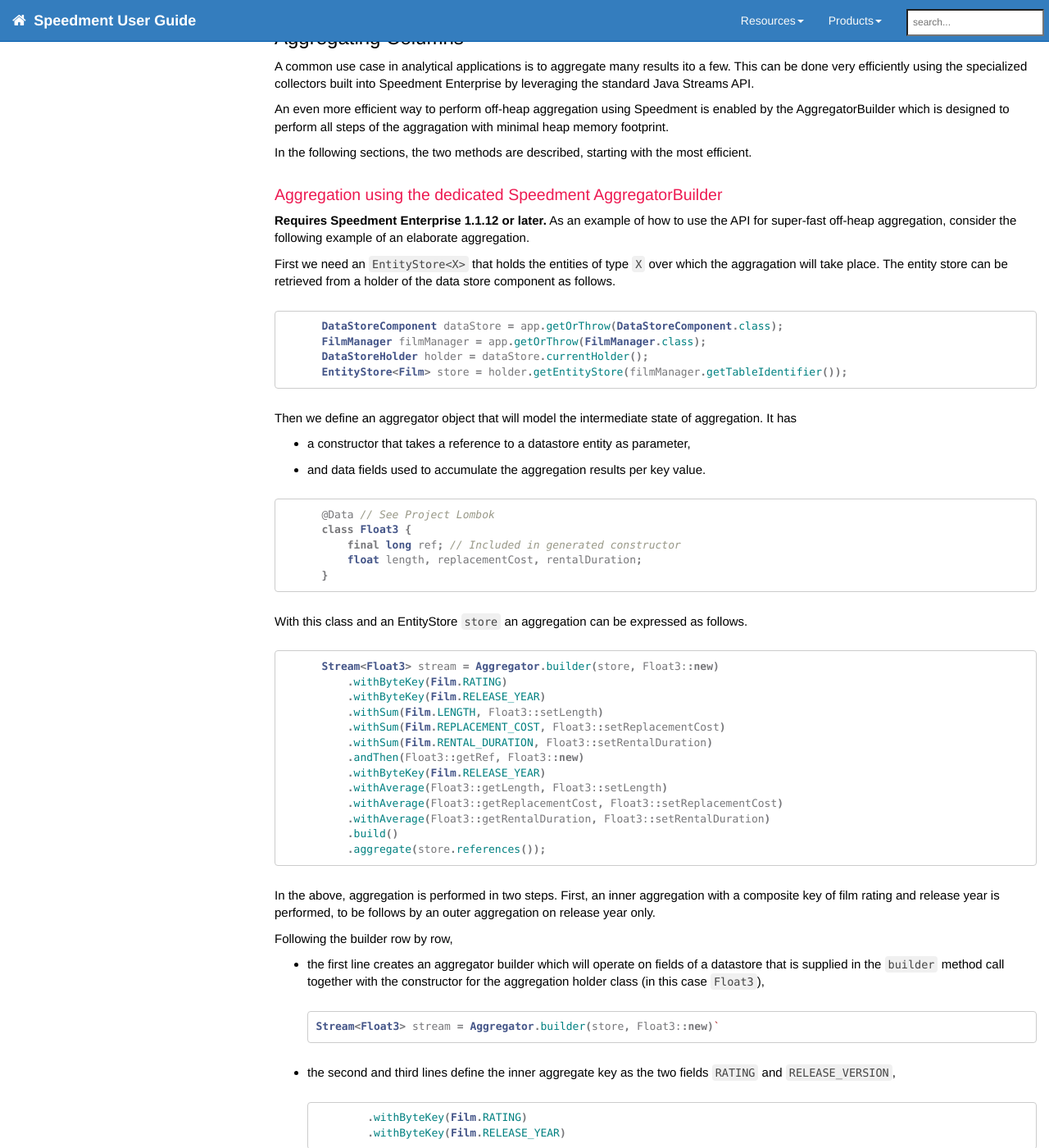
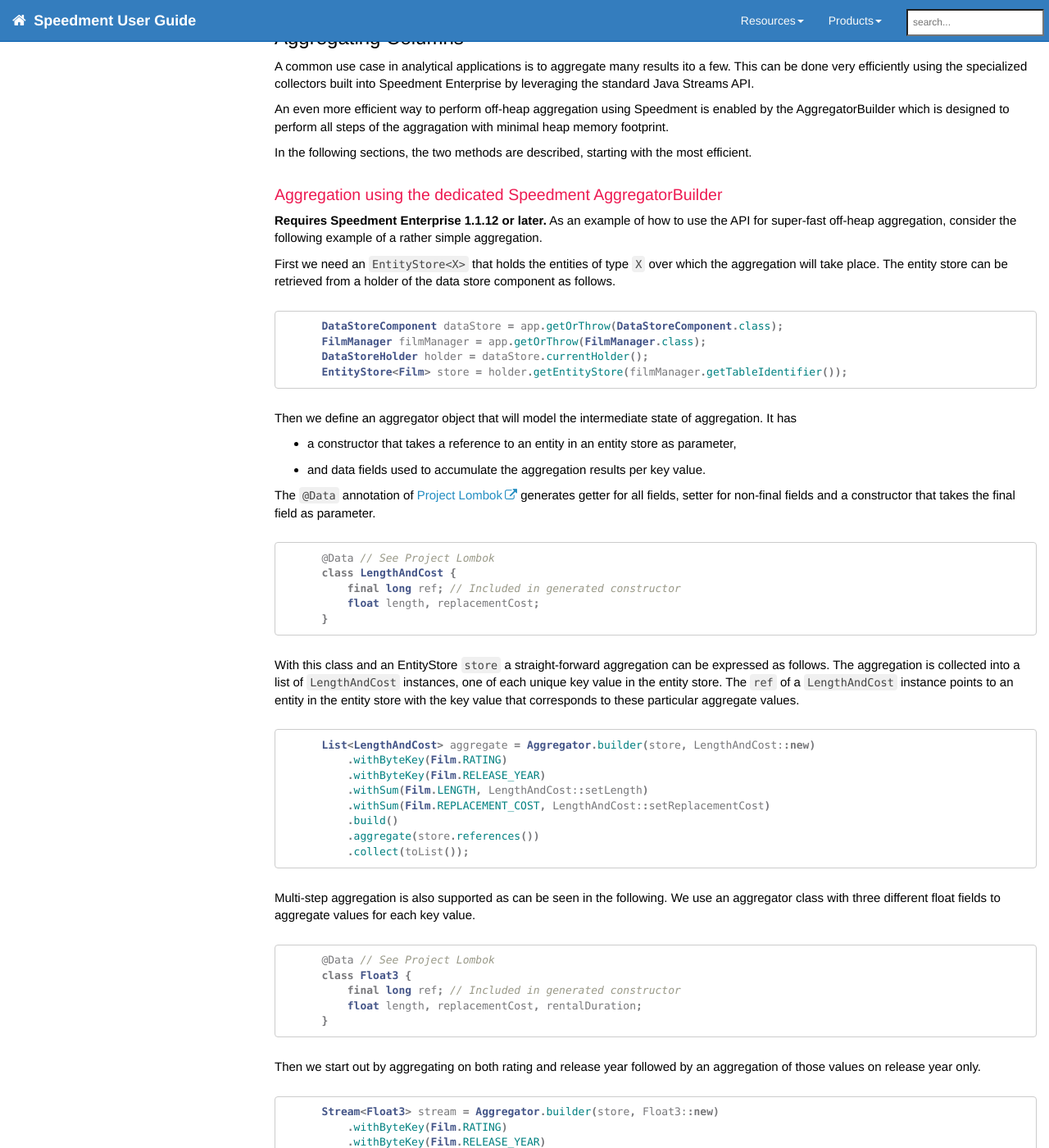
Before and after one commit to speedment/speedment-doc, a Jekyll site: the page built from pages/datastore.md, in a window 1280 px wide and 1400 px high, scrolled down 7443 px. Shown: the whole window at 82% size. Built offline with Jekyll 4.4.1, drawn with Linux system fonts in a browser that asks for light colours; nearby versions of some CDN libraries; comment, search, counter and statistics services are not loaded; some of the changed text lies outside the part shown.

Commit message:
datastore: added a more simple aggregation example

````diff
--- a/pages/datastore.md
+++ b/pages/datastore.md
@@ -261,9 +261,9 @@
 ### Aggregation using the dedicated Speedment AggregatorBuilder
 **Requires Speedment Enterprise 1.1.12 or later.**
 As an example of how to use the API for super-fast off-heap aggregation, consider the following
-example of an elaborate aggregation.
+example of a rather simple aggregation.
 
-First we need an `EntityStore<X>` that holds the entities of type `X` over which the aggragation
+First we need an `EntityStore<X>` that holds the entities of type `X` over which the aggregation
 will take place. The entity store can be retrieved from a holder of the data store component as follows.
 
 ```java
@@ -276,9 +276,41 @@
 Then we define an aggregator object that will model
 the intermediate state of aggregation. It has
 
-* a constructor that takes a reference to a datastore
-entity as parameter,
+* a constructor that takes a reference to an entity in an entity store
+as parameter,
 * and data fields used to accumulate the aggregation results per key value.
+
+The `@Data` annotation of [Project Lombok](https://projectlombok.org/)
+generates getter for all fields, setter
+for non-final fields and a constructor that takes the final field as parameter.
+
+```java
+      @Data // See Project Lombok
+      class LengthAndCost {
+          final long ref; // Included in generated constructor
+          float length, replacementCost;
+      }
+```
+
+With this class and an EntityStore `store` a straight-forward aggregation can be expressed as follows.
+The aggregation is collected into a list of `LengthAndCost` instances, one of each unique key value in the entity store.
+The `ref` of a `LengthAndCost` instance points to an entity in the entity store with the key value that corresponds
+to these particular aggregate values.
+
+```java
+      List<LengthAndCost> aggregate = Aggregator.builder(store, LengthAndCost::new)
+          .withByteKey(Film.RATING)
+          .withByteKey(Film.RELEASE_YEAR)
+          .withSum(Film.LENGTH, LengthAndCost::setLength)
+          .withSum(Film.REPLACEMENT_COST, LengthAndCost::setReplacementCost)
+          .build()
+          .aggregate(store.references())
+          .collect(toList());
+```
+
+
+Multi-step aggregation is also supported as can be seen in the following. We use an aggregator class
+with three different float fields to aggregate values for each key value.
 
 ```java
       @Data // See Project Lombok
@@ -288,7 +320,8 @@
       }
 ```
 
-With this class and an EntityStore `store` an aggregation can be expressed as follows.
+Then we start out by aggregating on both rating and release year followed by an
+aggregation of those values on release year only.
 
 ```java
       Stream<Float3> stream = Aggregator.builder(store, Float3::new)
@@ -306,7 +339,7 @@
           .aggregate(store.references());
 ```
 
-In the above, aggregation is performed in two steps. First, an inner aggregation with a
+First, an inner aggregation with a
 composite key of film rating and release year is performed, to be follows by an outer
 aggregation on release year only.
 
@@ -335,19 +368,17 @@
 
 * to be turned into a different kind of aggregation builder with the `andThen` operation.
 After this step, the builder operates on aggregation objects instead of table fields.
-
 ```java
           .andThen(Float3::getRef, Float3::new)
 ```
+
 * Thus, a new key can be defined for the new builder, typically a sub key of the inner
 aggregation.
-
 ```java
           .withByteKey(Film.RELEASE_YEAR)
 ```
 
 * Having defined the key, new aggregation operations can be applied
-
 ```java
           .withAverage(Float3::getLength, Float3::setLength)
           .withAverage(Float3::getReplacementCost, Float3::setReplacementCost)
@@ -355,7 +386,6 @@
 ```
 
 * and finally the builder is finalized and then supplied with the stream of references from the data store.
-
 ```java
           .build()
           .aggregate(store.references());
````
